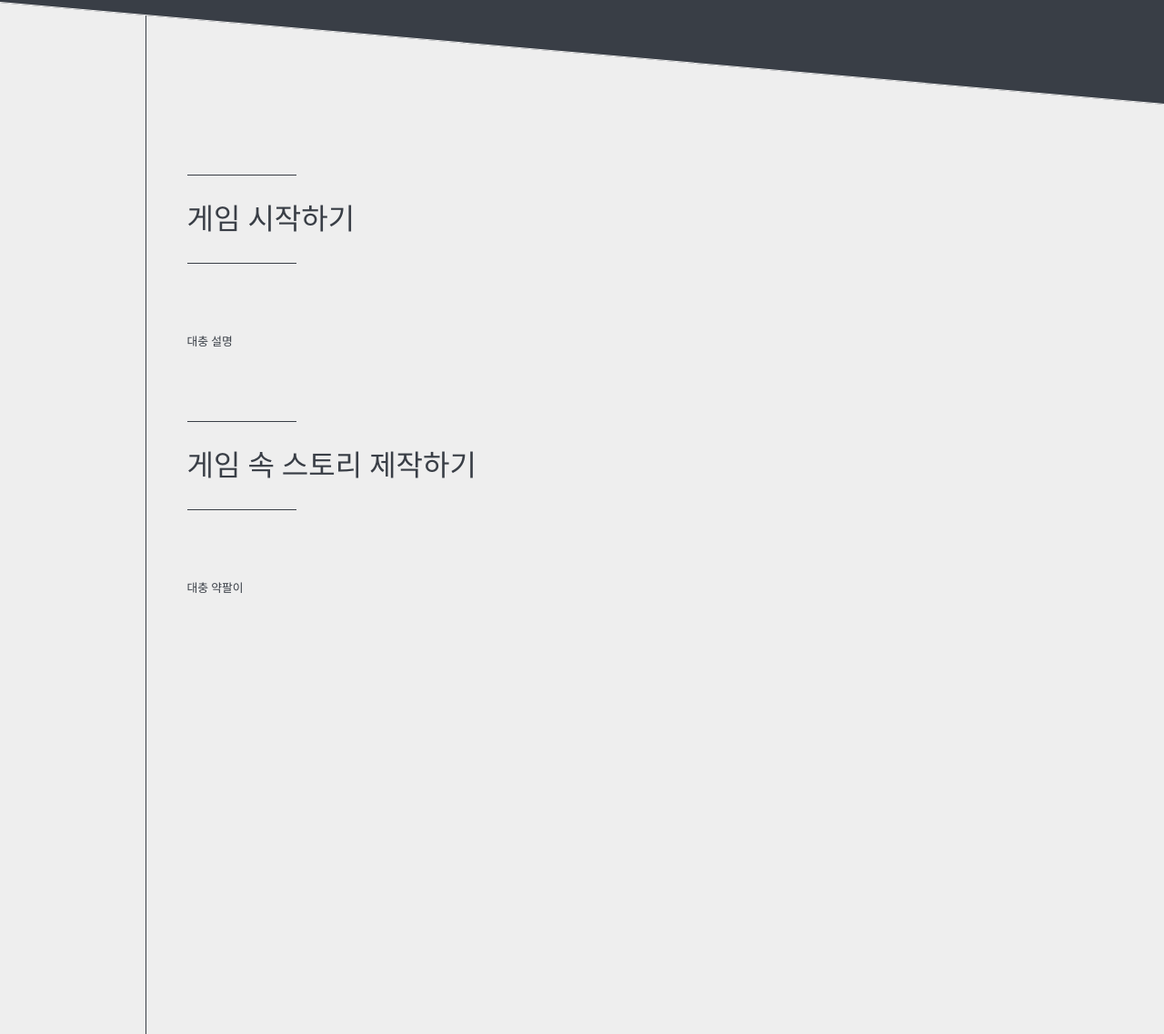
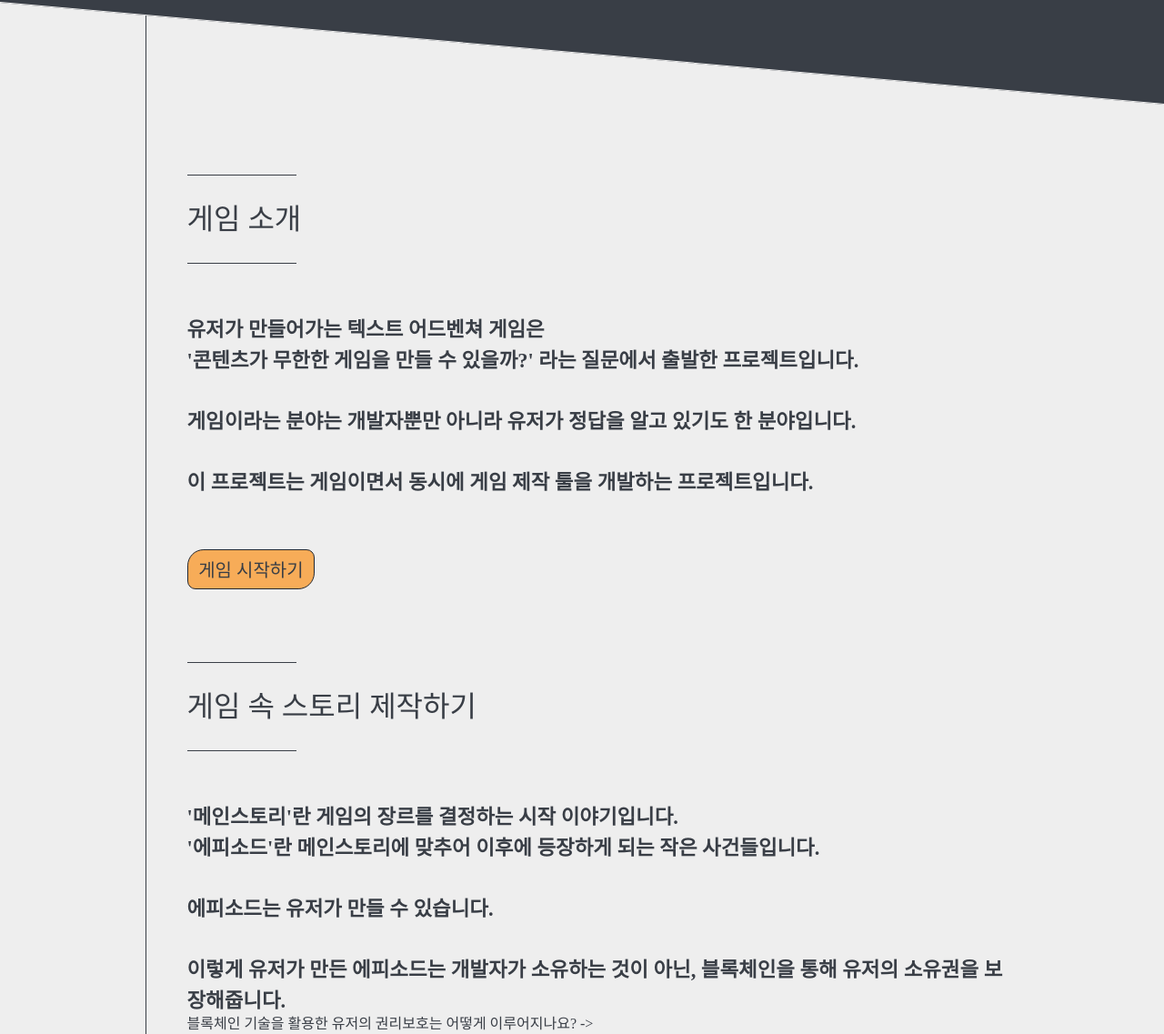
Before and after one commit to One-room-developers/front-end, a plain HTML site: page index.html in a window 1280 px wide. Shown: the part 385-1522 px from the top of the page at 91% size. Drawn offline with Linux system fonts and the light colour scheme; a web font is replaced by a local one.

Commit message:
PMYK-10 index page btn make

```diff
--- a/index.html
+++ b/index.html
@@ -66,13 +66,30 @@
                 <div class="play-game-title-container">
                     <div class="title-line1"></div>
                     <h1 class="font-game-thick explain-game-title">
-                        게임 시작하기
+                        게임 소개
                     </h1>
                     <div class="title-line1"></div>
                 </div>
 
                 <div class="play-game-main-text">
-                    <p class="explain-main-text">대충 설명</p>
+                    <p class="explain-main-text description-size">
+                        유저가 만들어가는 텍스트 어드벤쳐 게임은
+                        <br/>
+                        '콘텐츠가 무한한 게임을 만들 수 있을까?' 라는 질문에서 출발한 프로젝트입니다.
+                        <br/>
+                        <br/>
+                        게임이라는 분야는 개발자뿐만 아니라 유저가 정답을 알고 있기도 한 분야입니다.
+                        <br/>
+                        <br/>
+                        이 프로젝트는 게임이면서 동시에 게임 제작 툴을 개발하는 프로젝트입니다.
+                        <br/>
+                    </p>
+
+                    <button class="go-to-select-btn" onclick="location.href='./select.html'">
+                        <span class="font-game-thick">
+                            게임 시작하기
+                        </span>
+                    </button>
                 </div>
 
                 <div class="make-game-title-container">
@@ -84,7 +101,24 @@
                 </div>
 
                 <div class="make-game-main-text">
-                    <p class="explain-main-text">대충 약팔이</p>
+                    <p class="explain-main-text description-size">
+                        '메인스토리'란 게임의 장르를 결정하는 시작 이야기입니다.
+                        <br/>
+                        '에피소드'란 메인스토리에 맞추어 이후에 등장하게 되는 작은 사건들입니다.
+                        <br/>
+                        <br/>
+                        에피소드는 유저가 만들 수 있습니다.
+                        <br/>
+                        <br/>
+                        이렇게 유저가 만든 에피소드는 개발자가 소유하는 것이 아닌, 블록체인을 통해 유저의 소유권을 보장해줍니다.
+                    </p>
+                    <a href="">
+                        <div class="">
+                            <span>
+                                블록체인 기술을 활용한 유저의 권리보호는 어떻게 이루어지나요? ->
+                            </span>
+                        </div>
+                    </a>
                 </div>
 
             </div>
@@ -105,7 +139,7 @@
                 </div>
 
                 <div class="block-chain-main-container">
-                    <p class="block-chain-main-text">
+                    <p class="block-chain-main-text description-size">
                         다음과 같은 분야에서 활용됩니다.
                     </p>
                 </div>
--- a/static/css/screens/index.css
+++ b/static/css/screens/index.css
@@ -177,22 +177,46 @@
 }
 
 .play-game-title-container{
+    transform: translateY(50px);
+    opacity: 0;
+    transition: all 0.5s ease-in-out;
+    transition-delay: 2.5s;
+
     display: flex;
     flex-direction: column;
     justify-content: space-between;
-    margin-bottom: 10vh;
+    margin-bottom: 7vh;
 
-    transform: translateY(50px);
-    opacity: 0;
-    transition: all 1s ease-in-out;
 }
 
 .play-game-main-text{
-    margin-bottom: 10vh;
-
     transform: translateY(50px);
     opacity: 0;
-    transition: all 1s ease-in-out;
+    transition: all 0.5s ease-in-out;
+    transition-delay: 2.5s;
+
+    margin-bottom: 10vh;
+}
+.go-to-select-btn{
+    border: 1px solid var(--main-dark);
+    background-color: rgba(251,157,52,0.8);
+    width: 11vw;
+    height: 3.5vw;
+    border-radius: 1.4vw 0.7vw;
+    display: flex;
+    justify-content: center;
+    align-items: center;
+    margin-top: 7vh;
+}
+.go-to-select-btn:hover{
+    cursor: pointer;
+    color: var(--main-dark);
+    background-color: var(--main-orange);
+}
+.go-to-select-btn span{
+    color: var(--main-gray);
+    font-size: 1.5em;
+    margin: 0;
 }
 
 .title-line1{
@@ -202,22 +226,22 @@
 }
 
 .make-game-title-container{
+    transform: translateY(50px);
+    opacity: 0;
+    transition: all 0.5s ease-in-out;
+
     display: flex;
     flex-direction: column;
     justify-content: space-between;
-    margin-bottom: 10vh;
-
+    margin-bottom: 7vh;
+}
+.make-game-main-text{
     transform: translateY(50px);
     opacity: 0;
-    transition: all 1s ease-in-out;
-}
-.make-game-main-text{
+    transition: all 0.5s ease-in-out;
+
     margin-bottom: 10vh;
     color: var(--main-gray);
-
-    transform: translateY(50px);
-    opacity: 0;
-    transition: all 1s ease-in-out;
 }
 
 .explain-main-text{
@@ -247,15 +271,15 @@
     align-items: flex-end;
 }
 .block-chain-title-container{
+    transform: translateY(50px);
+    opacity: 0;
+    transition: all 0.5s ease-in-out;
+
     display: flex;
     flex-direction: column;
     justify-content: space-between;
     align-items: flex-end;
-    margin-bottom: 10vh;
-
-    transform: translateY(50px);
-    opacity: 0;
-    transition: all 1s ease-in-out;
+    margin-bottom: 7vh;
 }
 .block-chain-title{
     text-align: end;
@@ -270,12 +294,11 @@
     background-color: var(--main-white);
 }
 .block-chain-main-container{
-    margin-bottom: 10vh;
-
     transform: translateY(50px);
     opacity: 0;
-    transition: all 1s ease-in-out;
+    transition: all 0.5s ease-in-out;
 
+    margin-bottom: 10vh;
 }
 .block-chain-main-text{
     color: var(--main-white);
@@ -285,3 +308,8 @@
 .index-elements-fadein{
     animation: elementFadeIn 0.5s ease-in-out forwards;
 }
+.description-size{
+    font-size: 1.4em;
+    font-weight: 600;
+    line-height: 150%;
+}
```
Also changed, not shown: 1 other file.
